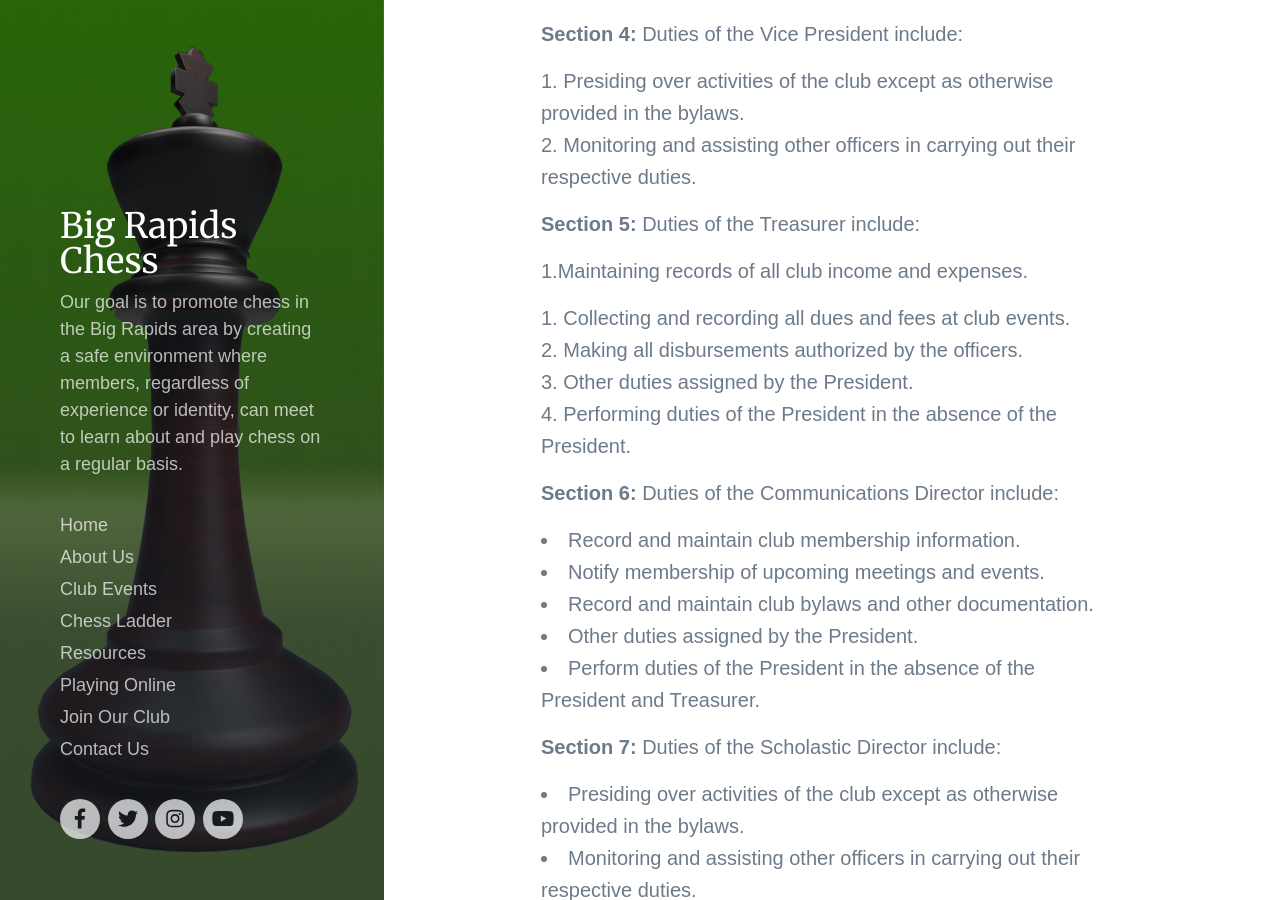
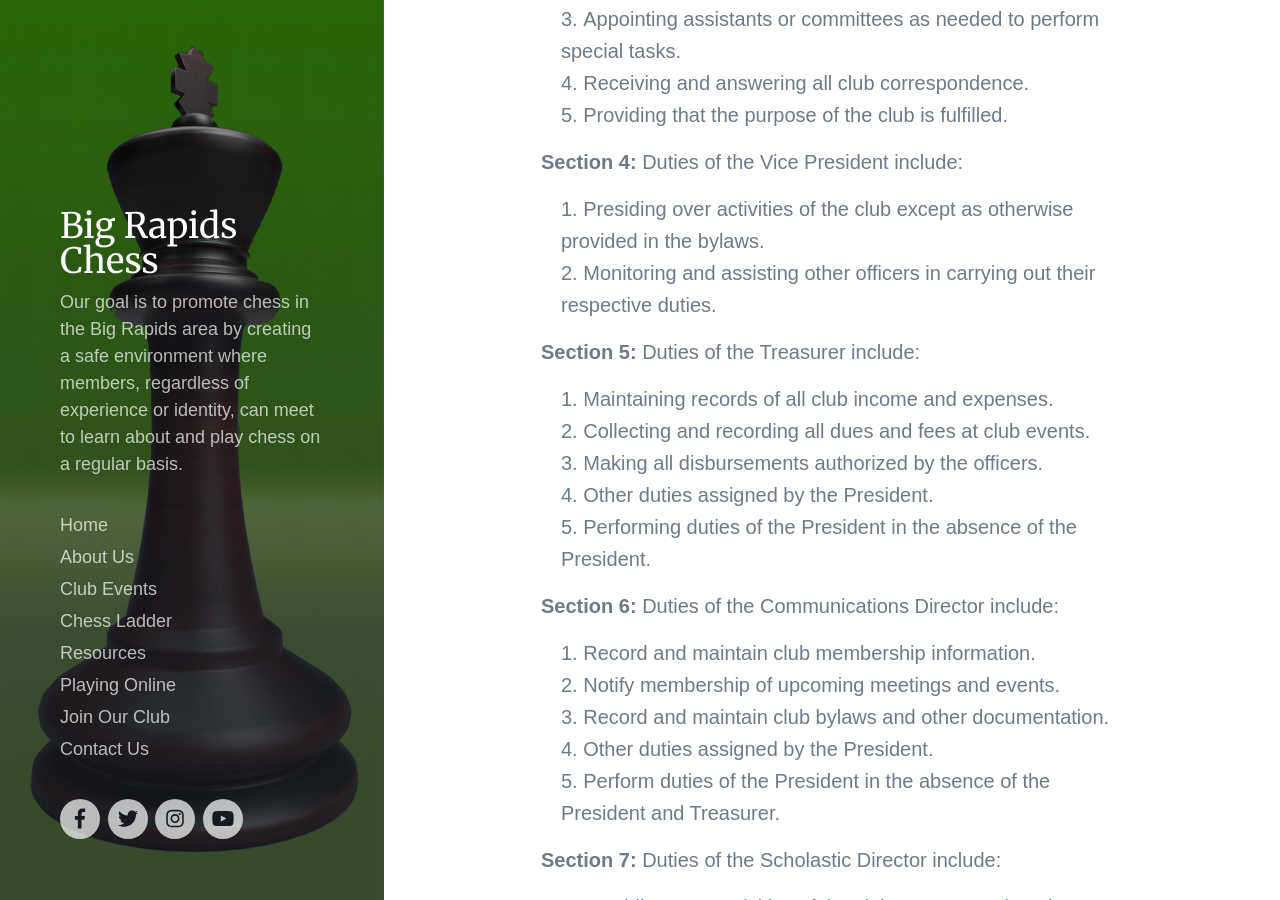
Before and after one commit to bigrapidschess/bigrapidschess.github.io, a Jekyll site: the page built from _pages/bylaws.md, in a window 1280 px wide and 900 px high, scrolled down 3044 px. Built offline with Jekyll 4.4.1, drawn with Linux system fonts in a browser that asks for light colours; nearby versions of some CDN libraries; some web fonts are replaced.

Commit message:
indented the lists of items

```diff
--- a/_pages/bylaws.md
+++ b/_pages/bylaws.md
@@ -28,32 +28,40 @@ featured_image: /images/my_background_green.jpg
 **Section 2:** There shall be four types of membership in Big Rapids Chess - regular members, senior members, junior members, and associate members.
 
 **Section 3:** Regular members
-* Shall be between the ages of 18 and 64 years old, inclusively
-* Shall pay dues as established by the Big Rapids Chess board
-* Shall be eligible to vote at membership meetings
-* May hold any of Big Rapids Chess board offices
-* May participate in all Big Rapids Chess functions contingent upon payment of any associated fees
+<ol style="padding-left: 20px;">
+<li>Shall be between the ages of 18 and 64 years old, inclusively</li>
+<li>Shall pay dues as established by the Big Rapids Chess board</li>
+<li>Shall be eligible to vote at membership meetings</li>
+<li>May hold any of Big Rapids Chess board offices</li>
+<li>May participate in all Big Rapids Chess functions contingent upon payment of any associated fees</li>
+</ol>
 
 **Section 4:** Senior members
-* Shall be over the age of 64 years old
-* Shall pay dues as established by the Big Rapids Chess board
-* Shall be eligible to vote at membership meetings
-* May hold any of the Big Rapids Chess board offices
-* May participate in all Big Rapids Chess functions contingent upon payment of any associated fees
+<ol style="padding-left: 20px;">
+<li>Shall be over the age of 64 years old</li>
+<li>Shall pay dues as established by the Big Rapids Chess board</li>
+<li>Shall be eligible to vote at membership meetings</li>
+<li>May hold any of the Big Rapids Chess board offices</li>
+<li>May participate in all Big Rapids Chess functions contingent upon payment of any associated fees</li>
+</ol>
 
 **Section 5:** Junior members
-* Shall be under the age of 18 years old
-* Shall pay dues as established by the Big Rapids Chess board
-* Shall be eligible to vote at membership meetings
-* May hold any of the Big Rapids Chess board offices other than President or Treasurer
-* May participate in all Big Rapids Chess functions contingent upon payment of any associated fees
+<ol style="padding-left: 20px;">
+<li>Shall be under the age of 18 years old</li>
+<li>Shall pay dues as established by the Big Rapids Chess board</li>
+<li>Shall be eligible to vote at membership meetings</li>
+<li>May hold any of the Big Rapids Chess board offices other than President or Treasurer</li>
+<li>May participate in all Big Rapids Chess functions contingent upon payment of any associated fees</li>
+</ol>
 
 **Section 6:** Associate members
-* May be of any age
-* Are not required to pay dues
-* Are not eligible to vote at membership meetings
-* May not hold any of the Big Rapids Chess board offices
-* May participate in all Big Rapids Chess functions contingent upon payment of any associated fees
+<ol style="padding-left: 20px;">
+<li>May be of any age</li>
+<li>Are not required to pay dues</li>
+<li>Are not eligible to vote at membership meetings</li>
+<li>May not hold any of the Big Rapids Chess board offices</li>
+<li>May participate in all Big Rapids Chess functions contingent upon payment of any associated fees</li>
+</ol>
 
 **Section 7:** Regular, senior, or junior members that fail to pay the annual Big Rapids Chess dues will be converted to associate memberships.
 
@@ -64,40 +72,49 @@ featured_image: /images/my_background_green.jpg
 **Section 2:** The officers shall have the right to censure, suspend or expel a member for conduct unacceptable to the Big Rapids Chess board. Any permanent action taken against a member requires a simple majority vote by the officers.
 
 **Section 3:** Duties of the President include:
-<ol style="padding-left: 15px;">
+<ol style="padding-left: 20px;">
 <li>Presiding over activities of the club except as otherwise provided in the bylaws.</li>
 <li>Monitoring and assisting other officers in carrying out their respective duties.</li>
 <li>Appointing assistants or committees as needed to perform special tasks.</li>
 <li>Receiving and answering all club correspondence.</li>
 <li>Providing that the purpose of the club is fulfilled.</li>
 </ol>
+
 **Section 4:** Duties of the Vice President include:
-
-1. Presiding over activities of the club except as otherwise provided in the bylaws.
-2. Monitoring and assisting other officers in carrying out their respective duties.
+<ol style="padding-left: 20px;">
+<li>Presiding over activities of the club except as otherwise provided in the bylaws.</li>
+<li>Monitoring and assisting other officers in carrying out their respective duties.</li>
+</ol>
 
 **Section 5:** Duties of the Treasurer include:
-
-1.Maintaining records of all club income and expenses.
-2. Collecting and recording all dues and fees at club events.
-3. Making all disbursements authorized by the officers.
-4. Other duties assigned by the President.
-5. Performing duties of the President in the absence of the President.
+<ol style="padding-left: 20px;">
+<li>Maintaining records of all club income and expenses.</li>
+<li>Collecting and recording all dues and fees at club events.</li>
+<li>Making all disbursements authorized by the officers.</li>
+<li>Other duties assigned by the President.</li>
+<li>Performing duties of the President in the absence of the President.</li>
+</ol>
 
 **Section 6:** Duties of the Communications Director include:
-* Record and maintain club membership information.
-* Notify membership of upcoming meetings and events.
-* Record and maintain club bylaws and other documentation.
-* Other duties assigned by the President.
-* Perform duties of the President in the absence of the President and Treasurer.
+<ol style="padding-left: 20px;">
+<li>Record and maintain club membership information.</li>
+<li>Notify membership of upcoming meetings and events.</li>
+<li>Record and maintain club bylaws and other documentation.</li>
+<li>Other duties assigned by the President.</li>
+<li>Perform duties of the President in the absence of the President and Treasurer.</li>
+</ol>
 
 **Section 7:** Duties of the Scholastic Director include:
-* Presiding over activities of the club except as otherwise provided in the bylaws.
-* Monitoring and assisting other officers in carrying out their respective duties.
+<ol style="padding-left: 20px;">
+<li>Presiding over activities of the club except as otherwise provided in the bylaws.</li>
+<li>Monitoring and assisting other officers in carrying out their respective duties.</li>
+</ol>
 
 **Section 8:** Duties of the Collegiate Director include:
-* Presiding over activities of the club except as otherwise provided in the bylaws.
-* Monitoring and assisting other officers in carrying out their respective duties.
+<ol style="padding-left: 20px;">
+<li>Presiding over activities of the club except as otherwise provided in the bylaws.</li>
+<li>Monitoring and assisting other officers in carrying out their respective duties.</li>
+</ol>
 
 ### Article VII - Elections
 
@@ -108,8 +125,10 @@ featured_image: /images/my_background_green.jpg
 **Section 1:** Big Rapids Chess may be dissolved with the unanimous approval of the club officers and a two-thirds majority vote by the club membership.
 
 **Section 2:** In the event of dissolution the net assets of the club shall be distributed as follows:
-* All liabilities and obligations shall be paid, satisfied, and discharged or adequate provisions shall be made thereof.
-* All remaining assets shall be distributed back to the club membership as deemed appropriate by the officers.
+<ol style="padding-left: 20px;">
+<li>All liabilities and obligations shall be paid, satisfied, and discharged or adequate provisions shall be made thereof.</li>
+<li>All remaining assets shall be distributed back to the club membership as deemed appropriate by the officers.</li>
+</ol>
 
 ### Article X - Amendments
 
```
